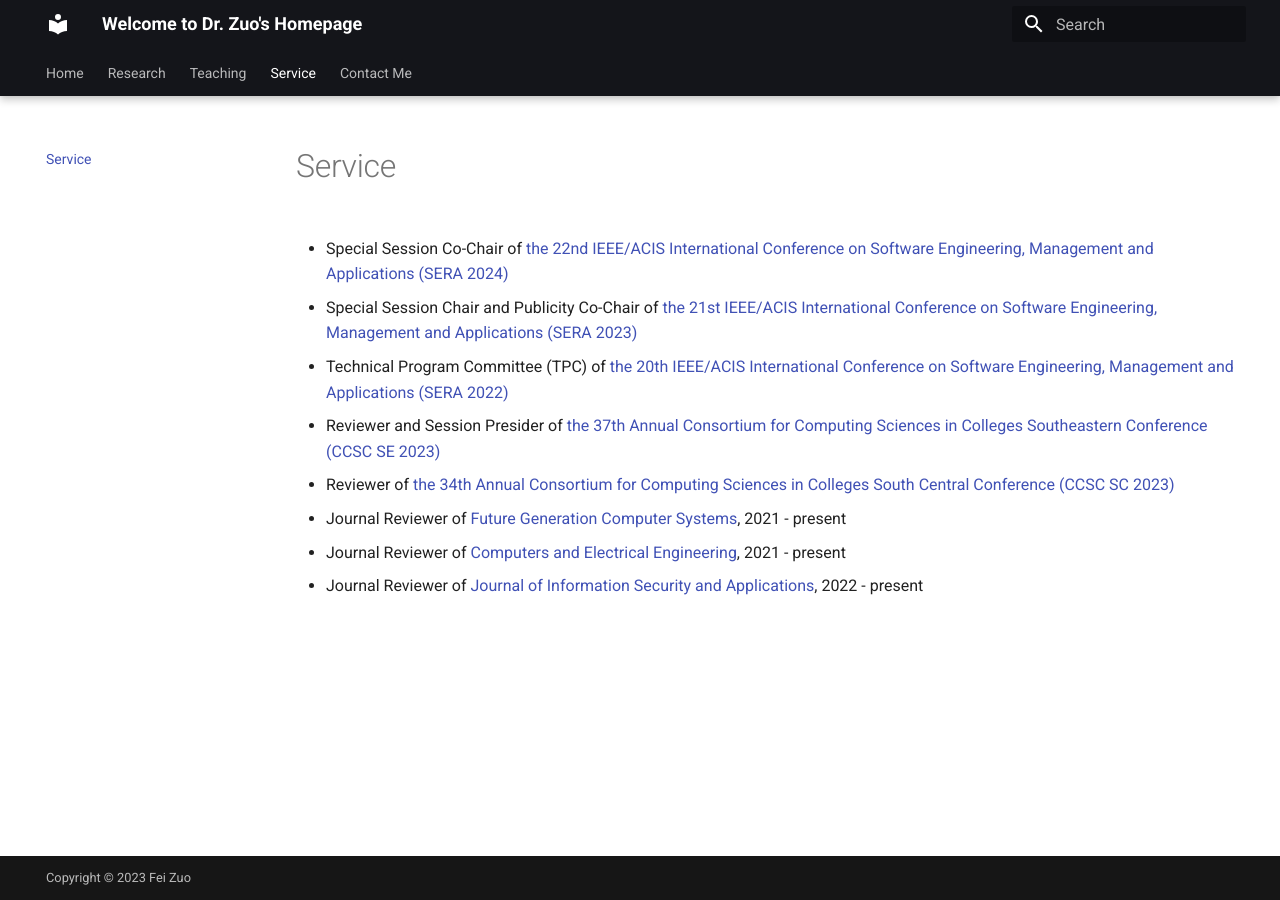
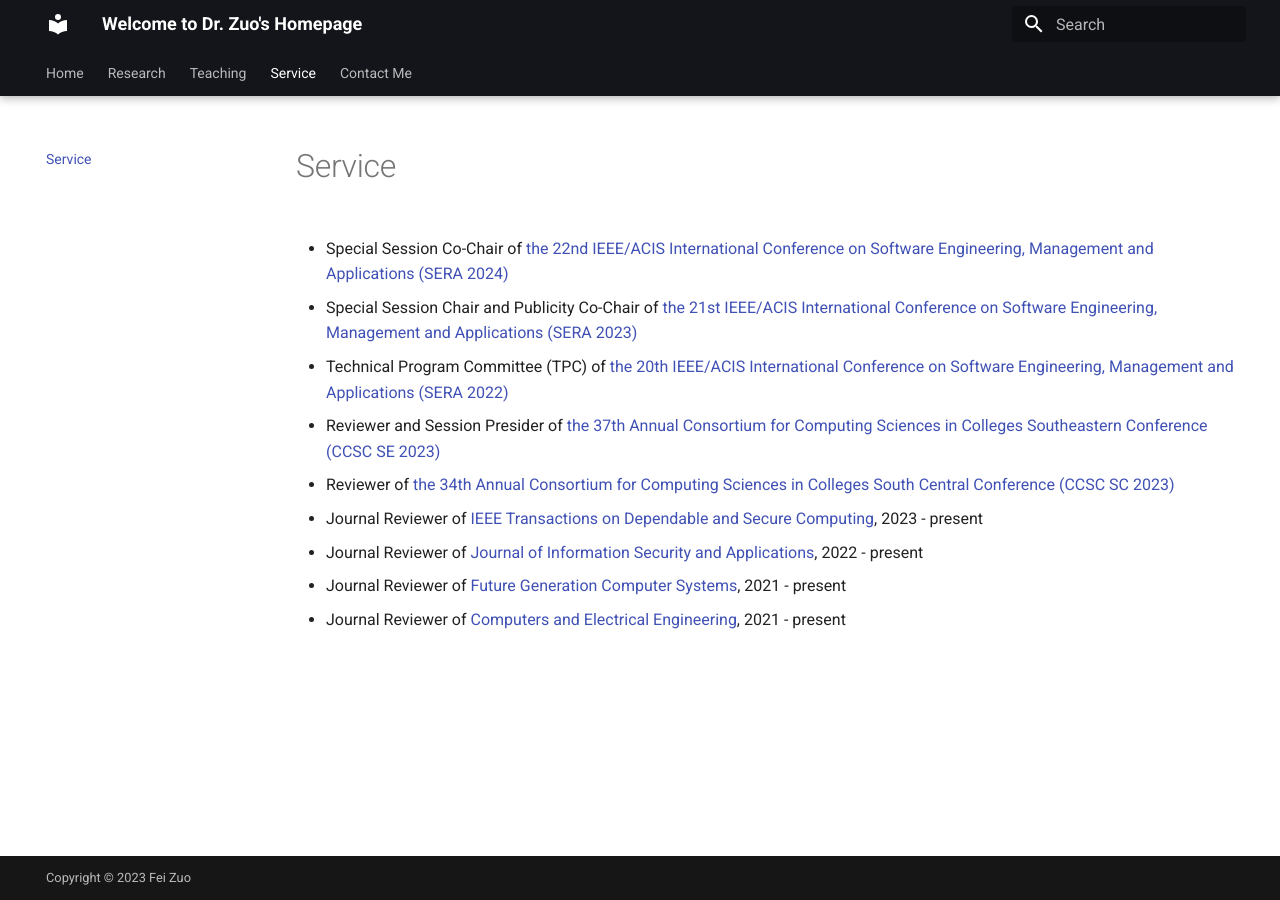
Before and after one commit to fzuo/homepage, an MkDocs documentation site: the page built from docs/service.md, in a window 1280 px wide. Built offline with MkDocs 1.6.1 and Material for MkDocs 9.7.7, drawn with Linux system fonts in a browser that asks for light colours.

Commit message:
Updating files

```diff
--- a/docs/service.md
+++ b/docs/service.md
@@ -10,8 +10,10 @@
 
 - Reviewer of <a href="https://www.ccsc.org/southcentral/">the 34th Annual Consortium for Computing Sciences in Colleges South Central Conference (CCSC SC 2023)</a>
 
+- Journal Reviewer of <a href="https://www.computer.org/csdl/journal/tq"> IEEE Transactions on Dependable and Secure Computing</a>, 2023 - present
+
+- Journal Reviewer of <a href="https://www.sciencedirect.com/journal/journal-of-information-security-and-applications">Journal of Information Security and Applications</a>, 2022 - present
+
 - Journal Reviewer of <a href="https://www.sciencedirect.com/journal/future-generation-computer-systems">Future Generation Computer Systems</a>, 2021 - present
 
 - Journal Reviewer of <a href="https://www.sciencedirect.com/journal/computers-and-electrical-engineering">Computers and Electrical Engineering</a>, 2021 - present
-
-- Journal Reviewer of <a href="https://www.sciencedirect.com/journal/journal-of-information-security-and-applications">Journal of Information Security and Applications</a>, 2022 - present
```
